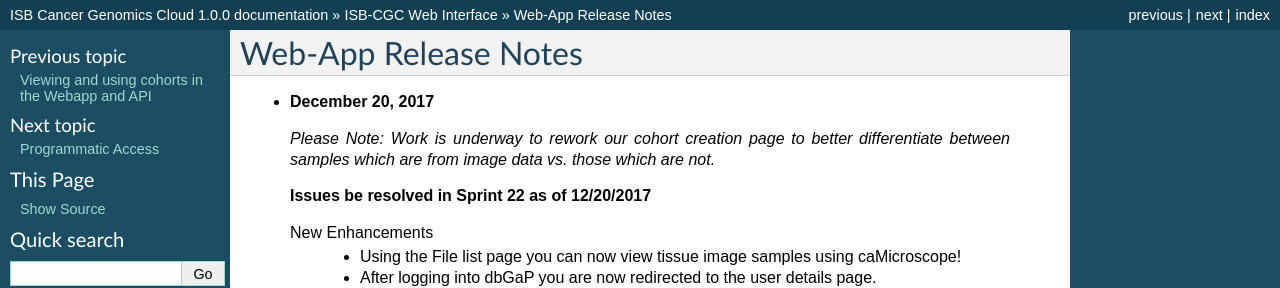
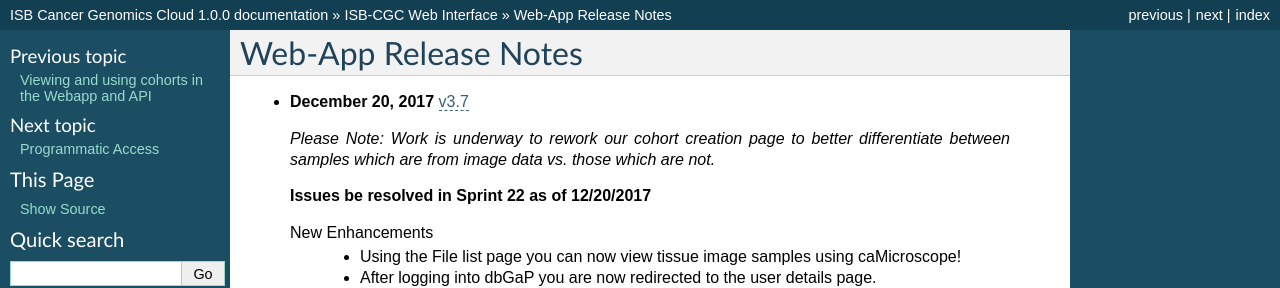
Before and after one commit to isb-cgc/readthedocs, a Sphinx documentation site: the page built from docs/source/sections/webapp/releases.rst, in a window 1280 px wide and 900 px high. Shown: the top 288 px of the window. Built offline with Sphinx 7.4.7, drawn with Linux system fonts in a browser that asks for light colours; pages that are not in the unit, such as notebooks, are missing from menus.

Commit message:
added  version to sprint 22

```diff
--- a/docs/source/sections/webapp/releases.rst
+++ b/docs/source/sections/webapp/releases.rst
@@ -3,7 +3,7 @@
 *********************
 
 
-* **December 20, 2017**
+* **December 20, 2017** `v3.7 <https://github.com/isb-cgc/ISB-CGC-WebApp/releases/tag/3.7>`_
 
  *Please Note: Work is underway to rework our cohort creation page to better differentiate between samples which are from image data vs. those which are not.*
 
```
